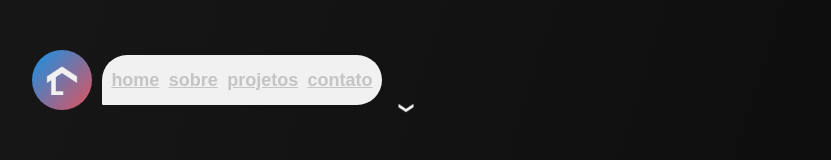
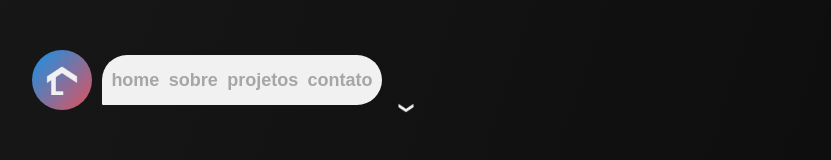
Before and after one commit to victormatia/portifolio, a React (Vite) app: page / in a window 1280 px wide. Shown: the part 630-790 px from the top of the page, without its empty margins (224-1055 px from the left). Built offline with nearby package versions, Linux system fonts and the light colour scheme; a web font is replaced by a local one.

Commit message:
style: style navigation bar

```diff
--- a/src/css/Navbar.css
+++ b/src/css/Navbar.css
@@ -19,7 +19,14 @@
 
 .navbar-icon {
   width: 40px;
+  transition: 0.5s;
 }
+
+.navbar-icon:hover {
+  rotate: 90deg;
+}
+
+
 
 .navbar-link-list {
   display: flex;
@@ -34,7 +41,14 @@
 }
 
 .navbar-link {
-  color: #C4C4C4;
+  color: #373737;
+  opacity: 0.4;
   font-weight: 600;
   font-size: 18px;
+  text-decoration: none;
 }
+
+
+.navbar-link:hover {
+  opacity: 1;
+}
```
